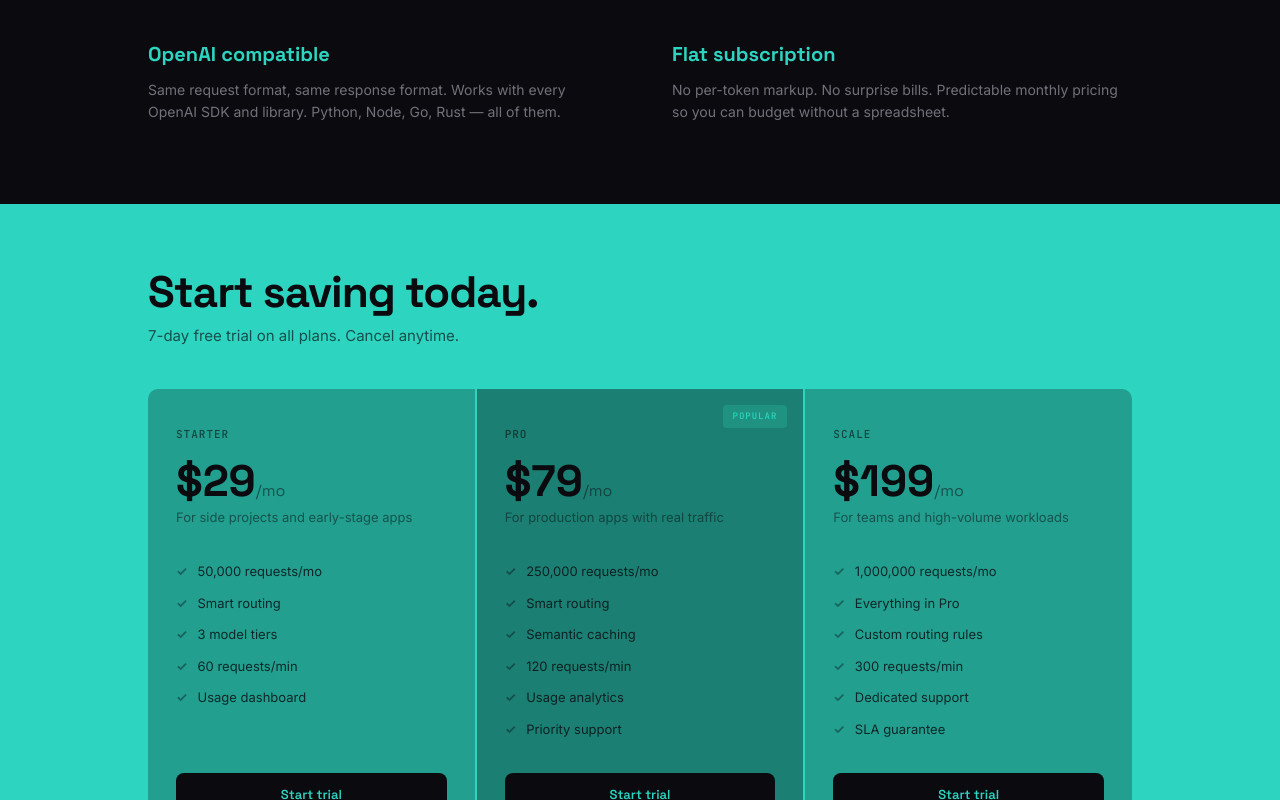
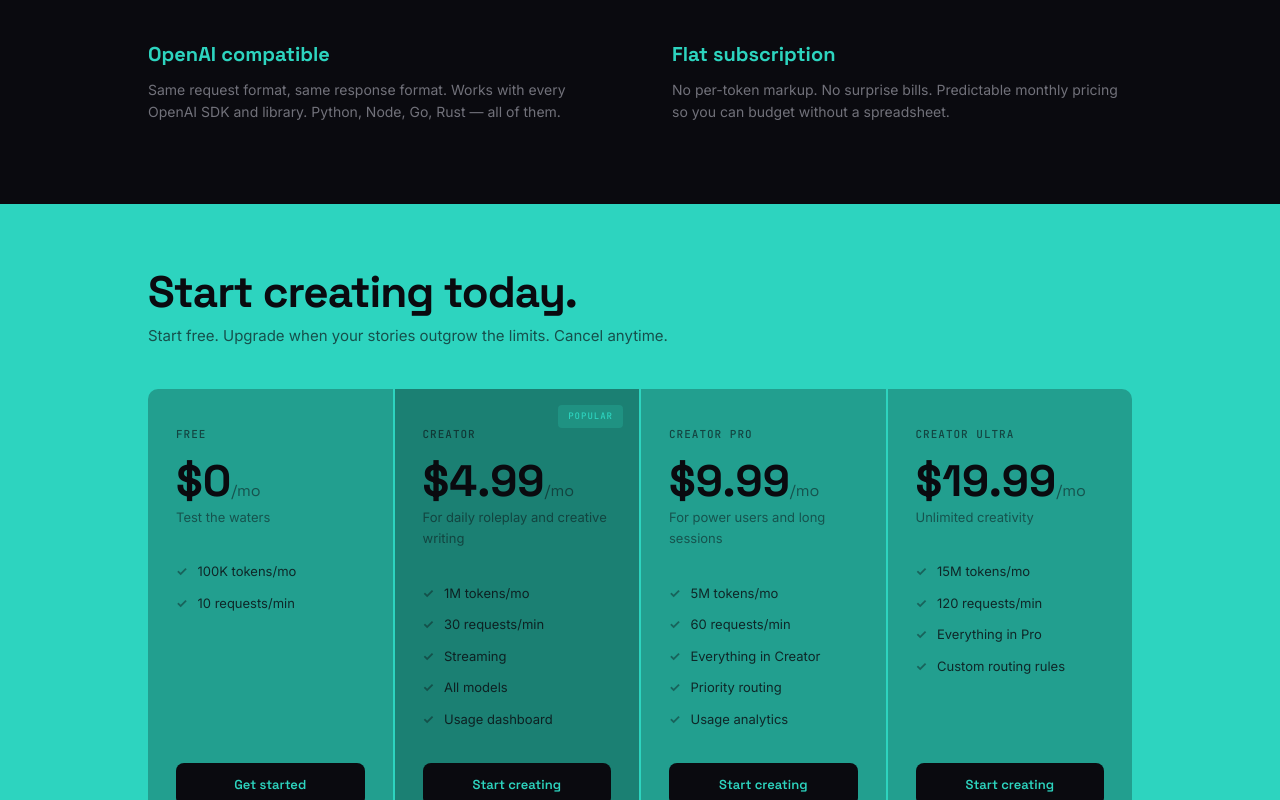
Before and after one commit to plagtech/pordl, a website: page public/index.html in a window 1280 px wide. Shown: the part 2000-2800 px from the top of the page. Drawn offline with Linux system fonts and the light colour scheme.

Commit message:
feat: pivot to creator/roleplay pricing tiers
- New tiers: free (100K), creator (1M/$4.99), creator_pro (5M/$9.99),
  creator_ultra (15M/$19.99) tokens per month
- Rate limits: 10/30/60/120 req/min by tier
- Stripe prices read from STRIPE_PRICE_CREATOR[_PRO|_ULTRA] env vars
- getMonthlyUsage now sums tokens (limits are token-based, not requests)
- Cancellation downgrades to free instead of starter
- schema.sql tier constraint updated (live DB needs manual migration)
- Landing page: creator-focused hero copy + four-tier pricing grid

```diff
--- a/public/index.html
+++ b/public/index.html
@@ -354,11 +354,12 @@
     }
     .pricing-grid {
       display: grid;
-      grid-template-columns: repeat(3, 1fr);
+      grid-template-columns: repeat(4, 1fr);
       gap: 2px;
       border-radius: 10px;
       overflow: hidden;
     }
+    @media (max-width: 1000px) { .pricing-grid { grid-template-columns: repeat(2, 1fr); } }
     @media (max-width: 700px) { .pricing-grid { grid-template-columns: 1fr; } }
     .price-card {
       background: rgba(0,0,0,0.25);
@@ -554,8 +555,8 @@
   <!-- HERO -->
   <div class="wrap">
     <section class="hero">
-      <h1>Same API calls.<br/><em>Half the cost.</em></h1>
-      <p class="hero-sub">A drop-in OpenAI replacement that routes every request to the cheapest model that gets the job done. One line change, instant savings.</p>
+      <h1>Your AI, your story.<br/><em>No filters, no markup.</em></h1>
+      <p class="hero-sub">Connect SillyTavern, RisuAI, or any OpenAI-compatible app. Stream DeepSeek and GPT models at provider cost. Plans from $4.99/mo.</p>
       <div class="hero-actions">
         <a href="https://api.pordl.dev/proxy/auth/signup" class="btn btn-primary">Get API Key →</a>
         <div class="install-box">
@@ -648,50 +649,57 @@
   <!-- TEAL BLOCK — PRICING -->
   <div class="pricing-block" id="pricing">
     <div class="wrap">
-      <h2>Start saving today.</h2>
-      <p class="sub">7-day free trial on all plans. Cancel anytime.</p>
+      <h2>Start creating today.</h2>
+      <p class="sub">Start free. Upgrade when your stories outgrow the limits. Cancel anytime.</p>
 
       <div class="pricing-grid">
         <div class="price-card">
-          <div class="price-tier">Starter</div>
-          <div class="price-amount">$29<span>/mo</span></div>
-          <div class="price-period">For side projects and early-stage apps</div>
+          <div class="price-tier">Free</div>
+          <div class="price-amount">$0<span>/mo</span></div>
+          <div class="price-period">Test the waters</div>
           <ul class="price-features">
-            <li>50,000 requests/mo</li>
-            <li>Smart routing</li>
-            <li>3 model tiers</li>
-            <li>60 requests/min</li>
+            <li>100K tokens/mo</li>
+            <li>10 requests/min</li>
+          </ul>
+          <a href="https://api.pordl.dev/proxy/auth/signup" class="btn">Get started</a>
+        </div>
+        <div class="price-card featured">
+          <div class="price-tier">Creator</div>
+          <div class="price-amount">$4.99<span>/mo</span></div>
+          <div class="price-period">For daily roleplay and creative writing</div>
+          <ul class="price-features">
+            <li>1M tokens/mo</li>
+            <li>30 requests/min</li>
+            <li>Streaming</li>
+            <li>All models</li>
             <li>Usage dashboard</li>
           </ul>
-          <a href="https://api.pordl.dev/proxy/auth/signup" class="btn">Start trial</a>
-        </div>
-        <div class="price-card featured">
-          <div class="price-tier">Pro</div>
-          <div class="price-amount">$79<span>/mo</span></div>
-          <div class="price-period">For production apps with real traffic</div>
-          <ul class="price-features">
-            <li>250,000 requests/mo</li>
-            <li>Smart routing</li>
-            <li>Semantic caching</li>
-            <li>120 requests/min</li>
-            <li>Usage analytics</li>
-            <li>Priority support</li>
-          </ul>
-          <a href="https://api.pordl.dev/proxy/auth/signup" class="btn">Start trial</a>
+          <a href="https://api.pordl.dev/proxy/auth/signup" class="btn">Start creating</a>
         </div>
         <div class="price-card">
-          <div class="price-tier">Scale</div>
-          <div class="price-amount">$199<span>/mo</span></div>
-          <div class="price-period">For teams and high-volume workloads</div>
+          <div class="price-tier">Creator Pro</div>
+          <div class="price-amount">$9.99<span>/mo</span></div>
+          <div class="price-period">For power users and long sessions</div>
           <ul class="price-features">
-            <li>1,000,000 requests/mo</li>
+            <li>5M tokens/mo</li>
+            <li>60 requests/min</li>
+            <li>Everything in Creator</li>
+            <li>Priority routing</li>
+            <li>Usage analytics</li>
+          </ul>
+          <a href="https://api.pordl.dev/proxy/auth/signup" class="btn">Start creating</a>
+        </div>
+        <div class="price-card">
+          <div class="price-tier">Creator Ultra</div>
+          <div class="price-amount">$19.99<span>/mo</span></div>
+          <div class="price-period">Unlimited creativity</div>
+          <ul class="price-features">
+            <li>15M tokens/mo</li>
+            <li>120 requests/min</li>
             <li>Everything in Pro</li>
             <li>Custom routing rules</li>
-            <li>300 requests/min</li>
-            <li>Dedicated support</li>
-            <li>SLA guarantee</li>
           </ul>
-          <a href="https://api.pordl.dev/proxy/auth/signup" class="btn">Start trial</a>
+          <a href="https://api.pordl.dev/proxy/auth/signup" class="btn">Start creating</a>
         </div>
       </div>
     </div>
--- a/src/proxy/routes/billing.ts
+++ b/src/proxy/routes/billing.ts
@@ -21,7 +21,7 @@
 const router = Router();
 
 // ── POST /proxy/billing/checkout ───────────────────────
-// Body: { "tier": "starter" | "pro" | "scale" }
+// Body: { "tier": "creator" | "creator_pro" | "creator_ultra" }
 // Auth: Bearer pd_live_xxx (handled by authMiddleware)
 
 router.post('/checkout', async (req: Request, res: Response) => {
@@ -30,9 +30,9 @@
   }
 
   const { tier } = req.body;
-  if (!tier || !['starter', 'pro', 'scale'].includes(tier)) {
+  if (!tier || !['creator', 'creator_pro', 'creator_ultra'].includes(tier)) {
     return res.status(400).json({
-      error: 'Invalid tier. Options: starter, pro, scale',
+      error: 'Invalid tier. Options: creator, creator_pro, creator_ultra',
     });
   }
 
```
Also changed, not shown: src/index.ts (+7 -1 lines), src/proxy/config.ts (+8 -8 lines), src/proxy/db/supabase.ts (+14 -8 lines), src/proxy/middleware/usage.ts (+7 -8 lines), src/proxy/services/billing.ts (+4 -4 lines), 1 other file.
